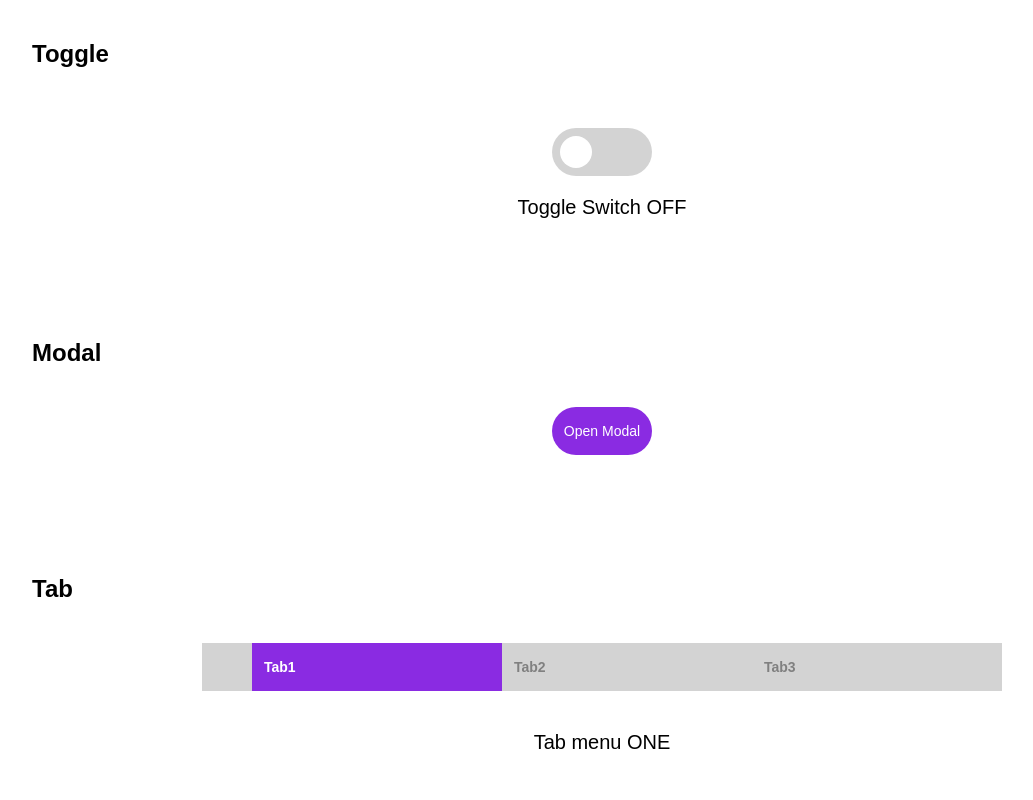
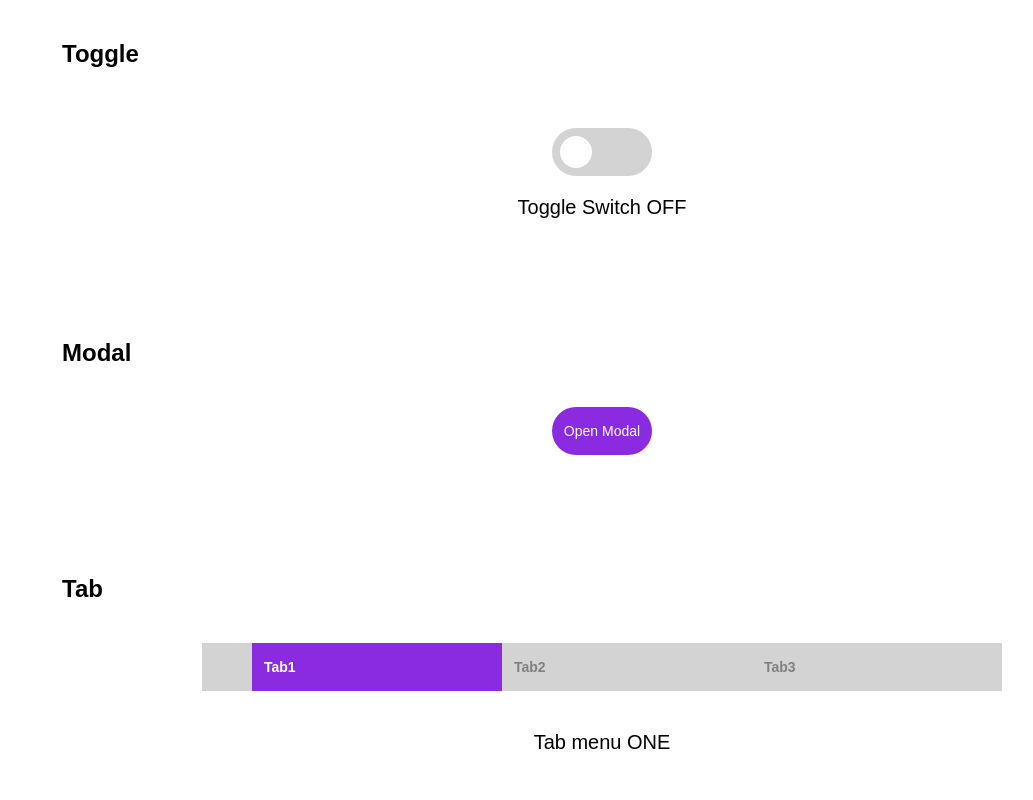
Before and after one commit to y-solb/custom_component, a React (Create React App) app in the folder custom-component/: page / in a window 1280 px wide. Shown: the top 800 px of the page, without its empty margins (38-1071 px from the left). Built offline with nearby package versions, Linux system fonts and the light colour scheme.

Commit message:
Feat: GlobalStyle 수정

```diff
--- a/custom-component/src/App.js
+++ b/custom-component/src/App.js
@@ -1,4 +1,3 @@
-import GlobalStyle from "./globalStyles";
 import styled from "styled-components";
 import Toggle from "./component/Toggle";
 import Modal from "./component/Modal";
@@ -6,11 +5,11 @@ import Tab from "./component/Tab";
 import Tag from "./component/Tag";
 import AutoComplete from "./component/AutoComplete";
 import ClickToEdit from "./component/ClickEdit";
+import Dropdown from "./component/Dropdown";
 
 function App() {
   return (
     <>
-      <GlobalStyle />
       <Layout>
         <Toggle />
         <Modal />
@@ -18,6 +17,7 @@ function App() {
         <Tag />
         <AutoComplete />
         <ClickToEdit />
+        <Dropdown />
       </Layout>
     </>
   );
--- a/custom-component/src/globalStyles.js
+++ b/custom-component/src/globalStyles.js
@@ -5,11 +5,9 @@ const GlobalStyle = createGlobalStyle`
         margin: 0;
         padding: 0;
         font-family:'Arial',sans-serif ;
+        box-sizing:border-box;
     }
 
-    body{
-        box-sizing:border-box;
-    }
 
     button{
         border:none;
```
